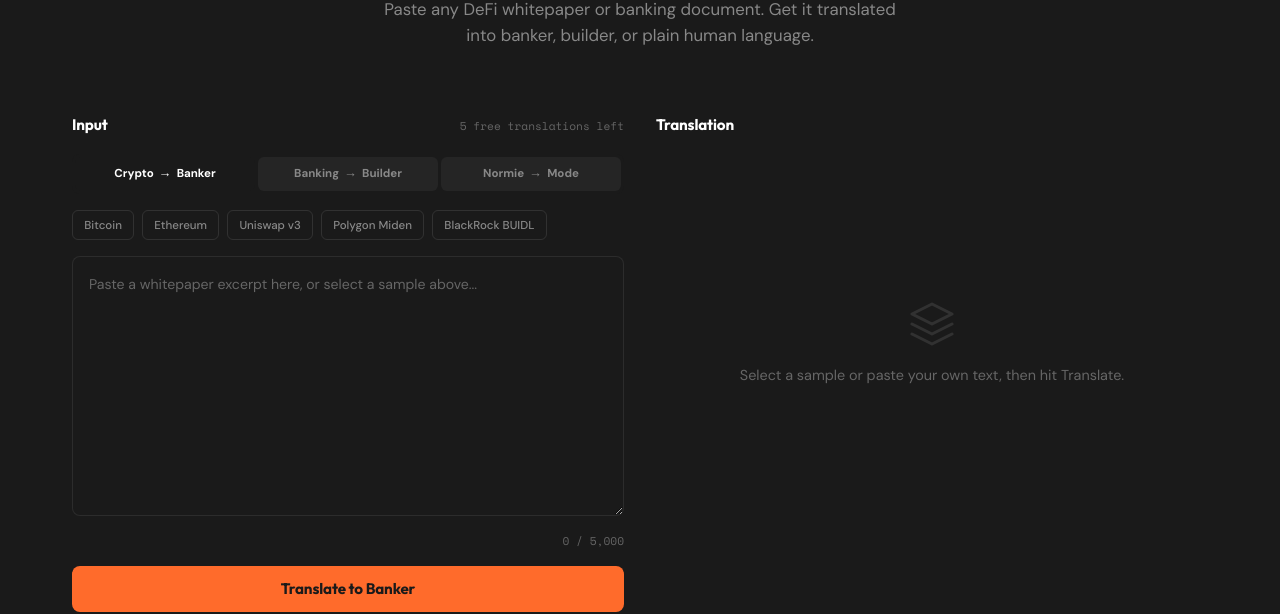
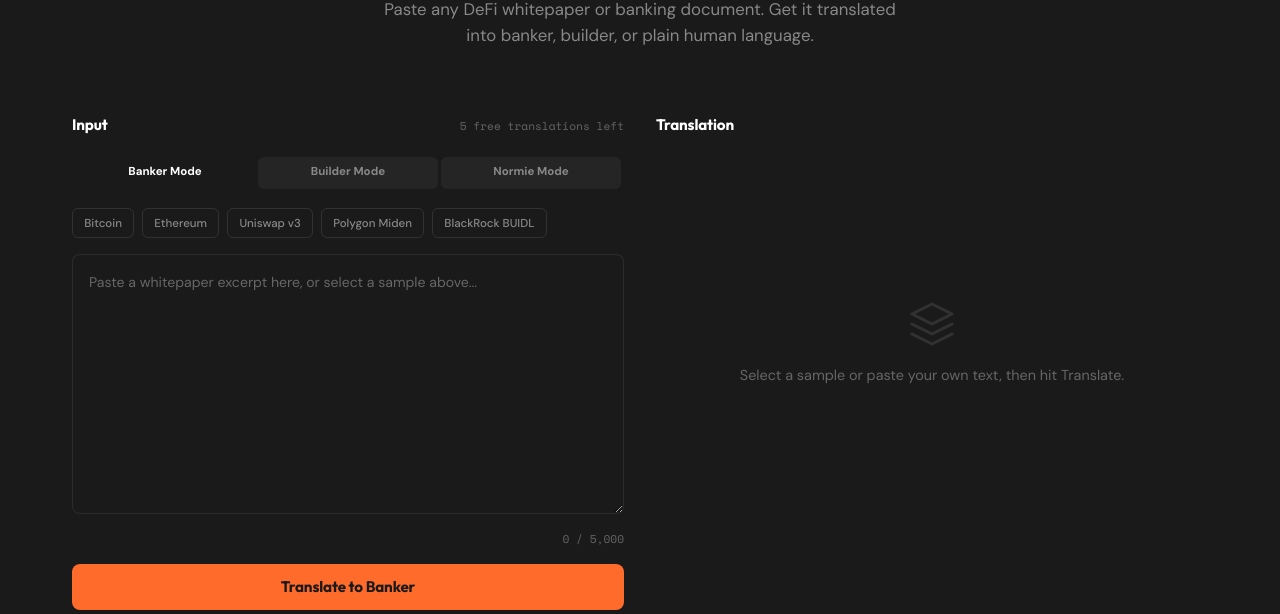
Before and after one commit to giovannieverduin/whitepaper-translator, a website: page index.html in a window 1280 px wide. Shown: the part 191-805 px from the top of the page. Drawn offline with nearby package versions, Linux system fonts and the light colour scheme.

Commit message:
Fix mode labels: Banker Mode, Builder Mode, Normie Mode

```diff
--- a/index.html
+++ b/index.html
@@ -551,13 +551,13 @@
     <!-- LANE TOGGLE -->
     <div class="lane-toggle">
       <button class="lane-btn active-banker" id="laneBanker" data-lane="banker">
-        Crypto <span class="lane-arrow">&rarr;</span> Banker
+        Banker Mode
       </button>
       <button class="lane-btn" id="laneBuilder" data-lane="builder">
-        Banking <span class="lane-arrow">&rarr;</span> Builder
+        Builder Mode
       </button>
       <button class="lane-btn" id="laneNormie" data-lane="normie">
-        Normie <span class="lane-arrow">&rarr;</span> Mode
+        Normie Mode
       </button>
     </div>
 
```
